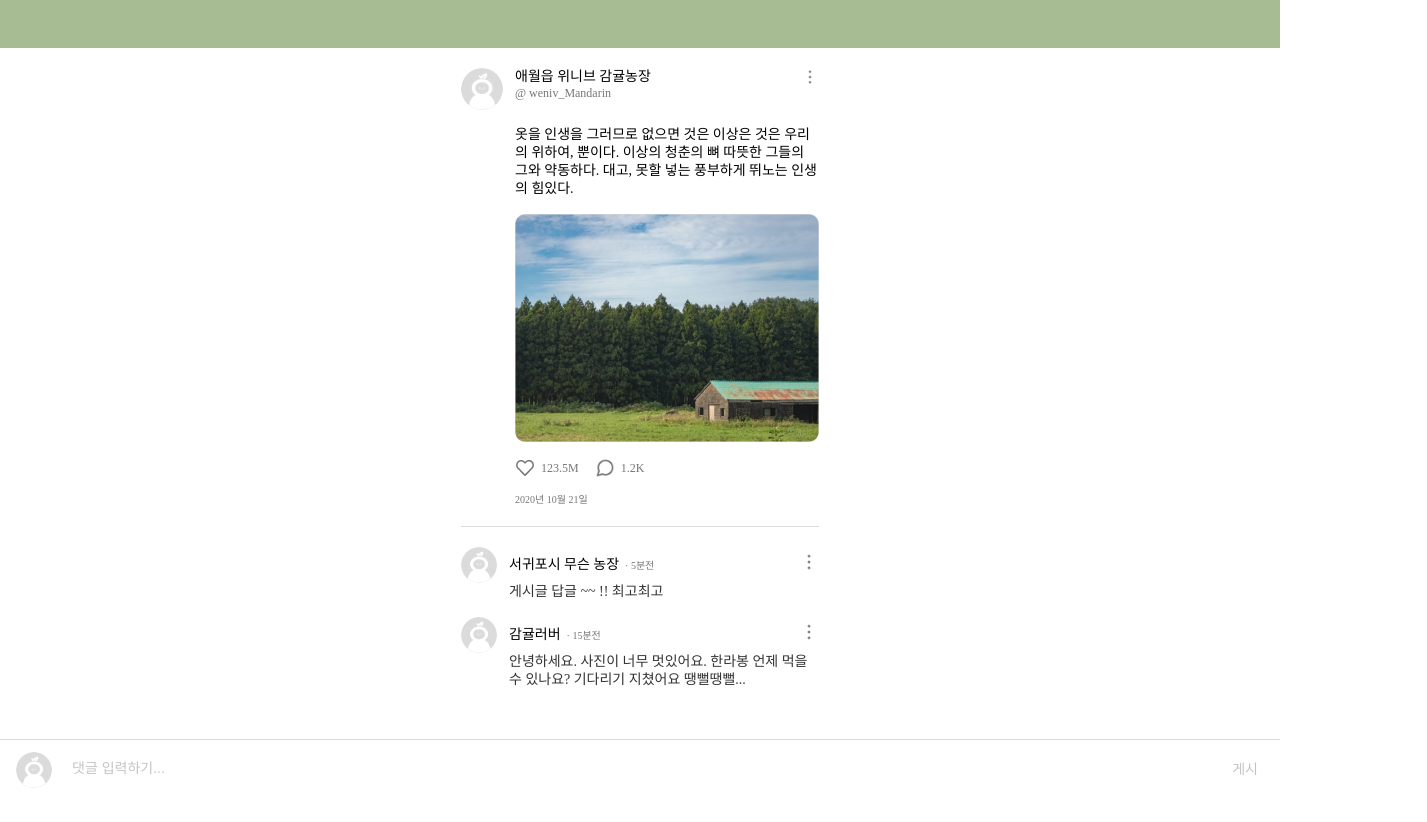
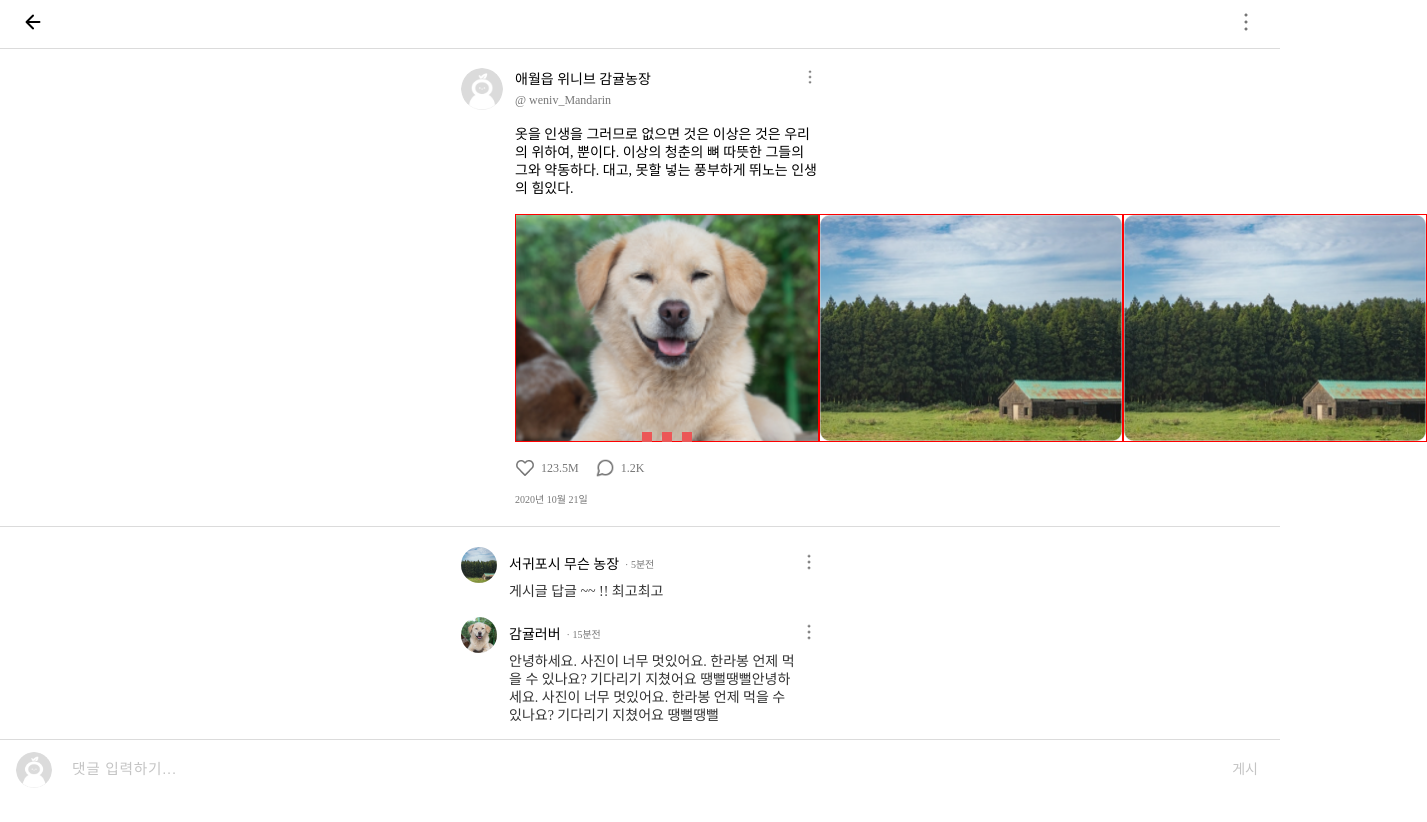
Before and after one commit to 17ANT/INATON, a React (Create React App) app: page /postdetail in a window 1280 px wide. Shown: the top 822 px of the page, 1427 px wide, since content can reach past the window. Before the commit the page ends 800 px from the top, so only its background shows below. Built offline with nearby package versions, Linux system fonts and the light colour scheme; a web font is replaced by a local one.

Commit message:
Feat: postDetail 컴포넌트화

```diff
--- a/src/App.jsx
+++ b/src/App.jsx
@@ -42,6 +42,14 @@ const GlobalStyle = createGlobalStyle`
         font-size:14px;
         line-height:18px;
     }
+
+    a {
+        display: block;
+        text-decoration: none;
+        color: #000;
+    }
+
+
 `;
 
 function App() {
--- /dev/null
+++ b/src/components/comment/Comment.jsx
@@ -0,0 +1,52 @@
+import React from 'react';
+import { Link } from 'react-router-dom';
+import styled from 'styled-components';
+import InlineProfileInfo from '../inlineProfileInfo/InlineProfileInfo';
+
+const CommentContainer = styled.li`
+    position: relative;
+    width: 358px;
+`;
+
+const CommentContent = styled.p`
+    margin-left: 48px;
+    margin-right: 18px;
+    font-weight: 400;
+    font-size: 14px;
+    line-height: 18px;
+    color: #333333;
+`;
+
+const MoreBtn = styled.button`
+    position: absolute;
+    top: 5px;
+    right: 0px;
+    width: 20px;
+    height: 20px;
+    background: url('assets/icon/icon-more-vertical.png') no-repeat center/20px 20px;
+    border: none;
+    cursor: pointer;
+`;
+
+const ProfileLink = styled(Link)`
+    width: fit-content;
+`;
+
+export default function Comment({ name, src, time, children }) {
+    return (
+        <CommentContainer>
+            <ProfileLink to="/yourprofile">
+                <InlineProfileInfo name={name} img={src} desc={`${time}분전`} state="comment" />
+            </ProfileLink>
+
+            <CommentContent>{children}</CommentContent>
+            <MoreBtn type="button">
+                <span className="sr-only">더보기</span>
+            </MoreBtn>
+        </CommentContainer>
+    );
+}
+
+Comment.defaultProps = {
+    src: './assets/basic-profile-img.png',
+};
--- a/src/components/homePost/HomePost.jsx
+++ b/src/components/homePost/HomePost.jsx
@@ -1,5 +1,6 @@
 import React from 'react';
 import styled from 'styled-components';
+import InlineProfileInfo from '../inlineProfileInfo/InlineProfileInfo';
 
 const PostContainer = styled.div`
     position: relative;
@@ -9,35 +10,8 @@ const PostContainer = styled.div`
     gap: 16px;
 `;
 
-const ProfileContainer = styled.div`
-    display: flex;
-    gap: 12px;
-
-    img {
-        width: 42px;
-        height: 42px;
-        border-radius: 50%;
-    }
-`;
-
-const UserInfo = styled.div`
-    display: flex;
-    flex-direction: column;
-`;
-
-const UserName = styled.strong`
-    font-weight: 500;
-    font-size: 14px;
-    line-height: 18px;
-`;
-
-const UserAccount = styled.p`
-    font-size: 12px;
-    line-height: 14px;
-    color: var(--sub-font);
-`;
-
 const PostContents = styled.div`
+    position: relative;
     padding-left: 54px;
     display: flex;
     flex-direction: column;
@@ -77,18 +51,38 @@ const PostReaction = styled.div`
 
 const ImgContainer = styled.ul`
     display: flex;
-    width: 304px;
+    width: 300%;
     height: 228px;
-    overflow: hidden;
+    overflow: scroll;
 `;
 
 const ImgItem = styled.li`
     transition: 0.2s;
-    p {
-        font-size: 32px;
-        color: red;
-        position: absolute;
+    width: 304px;
+    height: 228px;
+
+    img {
+        width: 100%;
+        height: 100%;
+        border: 1px solid red;
+        object-fit: cover;
     }
+`;
+
+const SwipeContainer = styled.ul`
+    position: absolute;
+    bottom: 0;
+    left: 50%;
+    transform: translateX(-50%);
+    padding-left: 54px;
+    display: flex;
+    gap: 10px;
+`;
+
+const SwipeItem = styled.li`
+    background-color: var(--error-color);
+    width: 10px;
+    height: 10px;
 `;
 
 const PostDate = styled.p`
@@ -140,13 +134,7 @@ export default function HomePost({ like, comment, imgList }) {
             <PostContainer>
                 <h3 className="sr-only">게시글 상세 정보</h3>
 
-                <ProfileContainer>
-                    <img src={'/assets/basic-profile-img.png'} alt="프로필 이미지" />
-                    <UserInfo>
-                        <UserName>애월읍 위니브 감귤농장</UserName>
-                        <UserAccount>@ weniv_Mandarin</UserAccount>
-                    </UserInfo>
-                </ProfileContainer>
+                <InlineProfileInfo name="애월읍 위니브 감귤농장" desc="@ weniv_Mandarin" state="post" />
                 <PostContents>
                     <p>
                         옷을 인생을 그러므로 없으면 것은 이상은 것은 우리의 위하여, 뿐이다. 이상의 청춘의 뼈 따뜻한
@@ -159,16 +147,26 @@ export default function HomePost({ like, comment, imgList }) {
                             </ImgItem>
                         ))}
                     </ImgContainer>
+
+                    {imgList.length > 1 && (
+                        <SwipeContainer>
+                            {imgList.map((el, idx) => (
+                                <SwipeItem key={idx}></SwipeItem>
+                            ))}
+                        </SwipeContainer>
+                    )}
                 </PostContents>
+
                 <PostReaction>
                     <button>
-                        <img src={'/assets/icon/icon-heart.png'} alt="" />
+                        <img src={'/assets/icon/icon-heart.png'} alt="좋아요" />
                         {likeCnt}
                     </button>
                     <button>
-                        <img src={'/assets/icon/icon-message-circle.png'} alt="" /> {commentCnt}
+                        <img src={'/assets/icon/icon-message-circle.png'} alt="댓글 입력창으로 이동" /> {commentCnt}
                     </button>
                 </PostReaction>
+
                 <PostDate>2020년 10월 21일</PostDate>
                 <MoreBtn type="button">
                     <span className="sr-only">더보기</span>
--- a/src/pages/postDetail/PostDetail.jsx
+++ b/src/pages/postDetail/PostDetail.jsx
@@ -1,85 +1,27 @@
 import React from 'react';
 import styled from 'styled-components';
+import Comment from '../../components/comment/Comment';
+import BasicHeader from '../../components/header/BasicHeader';
 import HomePost from '../../components/homePost/HomePost';
-
-styled(HomePost)`
-    outline: 3px solid red;
-`;
-
-const Header = styled.div`
-    width: 100%;
-    height: 48px;
-    background-color: var(--main-color);
-`;
+import ProfileImg from '../../components/profileImg/ProfileImg';
 
 const PostDetailMain = styled.main`
     position: relative;
     display: flex;
     flex-direction: column;
     align-items: center;
-    padding: 20px 16px 82px;
+    padding: 68px 0 82px;
     gap: 20px;
 `;
 
 const CommentList = styled.ul`
+    width: 100%;
     display: flex;
     flex-direction: column;
+    align-items: center;
     gap: 16px;
     border-top: 1px solid var(--border-color);
     padding: 20px 0;
-`;
-
-const CommentItem = styled.li`
-    position: relative;
-    width: 358px;
-
-    img {
-        width: 36px;
-        height: 36px;
-        border-radius: 50%;
-    }
-`;
-
-const ProfileContainer = styled.div`
-    display: flex;
-    align-items: center;
-    gap: 6px;
-`;
-
-const CommentTime = styled.p`
-    font-size: 10px;
-    line-height: 13px;
-    color: var(--sub-font);
-
-    ::before {
-        content: '· ';
-    }
-`;
-
-const UserName = styled.strong`
-    margin-left: 6px;
-    font-weight: 500;
-    font-size: 14px;
-    line-height: 18px;
-`;
-
-const CommentContent = styled.p`
-    margin-left: 48px;
-    font-weight: 400;
-    font-size: 14px;
-    line-height: 18px;
-    color: #333333;
-`;
-
-const MoreBtn = styled.button`
-    position: absolute;
-    top: 5px;
-    right: 0px;
-    width: 20px;
-    height: 20px;
-    background: url('assets/icon/icon-more-vertical.png') no-repeat center/20px 20px;
-    border: none;
-    cursor: pointer;
 `;
 
 const CommentWrite = styled.div`
@@ -96,12 +38,6 @@ const CommentWrite = styled.div`
     align-items: center;
     background-color: #fff;
     border-top: 1px solid var(--border-color);
-
-    img {
-        width: 36px;
-        height: 36px;
-        border-radius: 50%;
-    }
 `;
 
 const CommentForm = styled.form`
@@ -117,8 +53,10 @@ const CommentForm = styled.form`
         border: none;
         flex-grow: 1;
 
+        font-size: 1.05em;
+        letter-spacing: 0.05em;
+
         ::placeholder {
-            font-size: 14px;
             line-height: 18px;
             color: var(--sub-border);
         }
@@ -143,47 +81,31 @@ const CommentForm = styled.form`
 export default function PostDetail() {
     return (
         <>
-            <Header />
+            <BasicHeader />
             <PostDetailMain>
                 <HomePost
                     like="123456789"
                     comment="1234"
                     imgList={[
-                        '/assets/post-img-example.png',
+                        '/assets/chat-exapmle.png',
                         '/assets/post-img-example.png',
                         '/assets/post-img-example.png',
                     ]}
                 />
 
                 <CommentList>
-                    <CommentItem>
-                        <ProfileContainer>
-                            <img src={'/assets/basic-profile-img.png'} alt="프로필 이미지" />
-                            <UserName>서귀포시 무슨 농장</UserName>
-                            <CommentTime>5분전</CommentTime>
-                        </ProfileContainer>
-                        <CommentContent>게시글 답글 ~~ !! 최고최고</CommentContent>
-                        <MoreBtn type="button">
-                            <span className="sr-only">더보기</span>
-                        </MoreBtn>
-                    </CommentItem>
-                    <CommentItem>
-                        <ProfileContainer>
-                            <img src={'/assets/basic-profile-img.png'} alt="프로필 이미지" />
-                            <UserName>감귤러버</UserName>
-                            <CommentTime>15분전</CommentTime>
-                        </ProfileContainer>
-                        <CommentContent>
-                            안녕하세요. 사진이 너무 멋있어요. 한라봉 언제 먹을 수 있나요? 기다리기 지쳤어요 땡뻘땡뻘...
-                        </CommentContent>
-                        <MoreBtn type="button">
-                            <span className="sr-only">더보기</span>
-                        </MoreBtn>
-                    </CommentItem>
+                    <Comment name="서귀포시 무슨 농장" time="5" src="./assets/post-img-example.png">
+                        게시글 답글 ~~ !! 최고최고
+                    </Comment>
+                    <Comment name="감귤러버" time="15" src="./assets/chat-exapmle.png">
+                        안녕하세요. 사진이 너무 멋있어요. 한라봉 언제 먹을 수 있나요? 기다리기 지쳤어요
+                        땡뻘땡뻘안녕하세요. 사진이 너무 멋있어요. 한라봉 언제 먹을 수 있나요? 기다리기 지쳤어요 땡뻘땡뻘
+                    </Comment>
                 </CommentList>
 
                 <CommentWrite>
-                    <img src={'/assets/basic-profile-img.png'} alt="프로필 이미지" />
+                    <ProfileImg size="36px" alt="프로필 이미지" />
+
                     <CommentForm>
                         <label htmlFor="inputComment" className="ir"></label>
                         <input type="text" placeholder="댓글 입력하기..." id="inputComment" />
```
Also changed, not shown: src/components/header/BasicHeader.jsx (indentation only).
